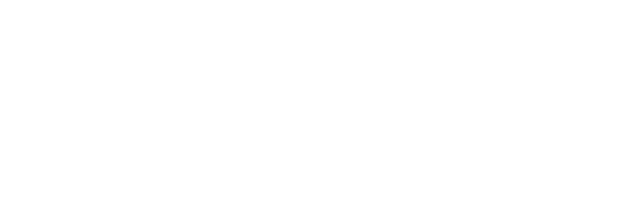
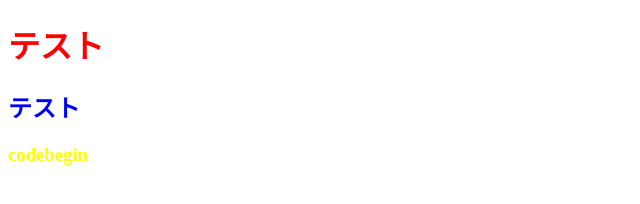
Before and after one commit to daisuke2549/git_practice, a plain HTML site: page index.html in a window 1280 px wide. Shown: the whole page, without its empty margins (0-640 px from the left). Drawn offline with Linux system fonts and the light colour scheme.

Commit message:
h1,h2,h3の色を変更

```diff
--- a/index.html
+++ b/index.html
@@ -9,6 +9,8 @@
 </head>
 <body>
   <h1>テスト</h1>
+  <h2>テスト</h2>
+  <h3>codebegin</h3>
 <script src="main.js"></script>
 </body>
 </html>
--- a/main.js
+++ b/main.js
@@ -1 +1 @@
-alert("code begin生と勉強中です")
+// alert("code begin生と勉強中です")
--- a/styles.css
+++ b/styles.css
@@ -1,3 +1,10 @@
 h1{
-  display: none;
+  color:red;
 }
+
+h2{
+  color:blue;
+}
+h3{
+  color:yellow;
+}
```
